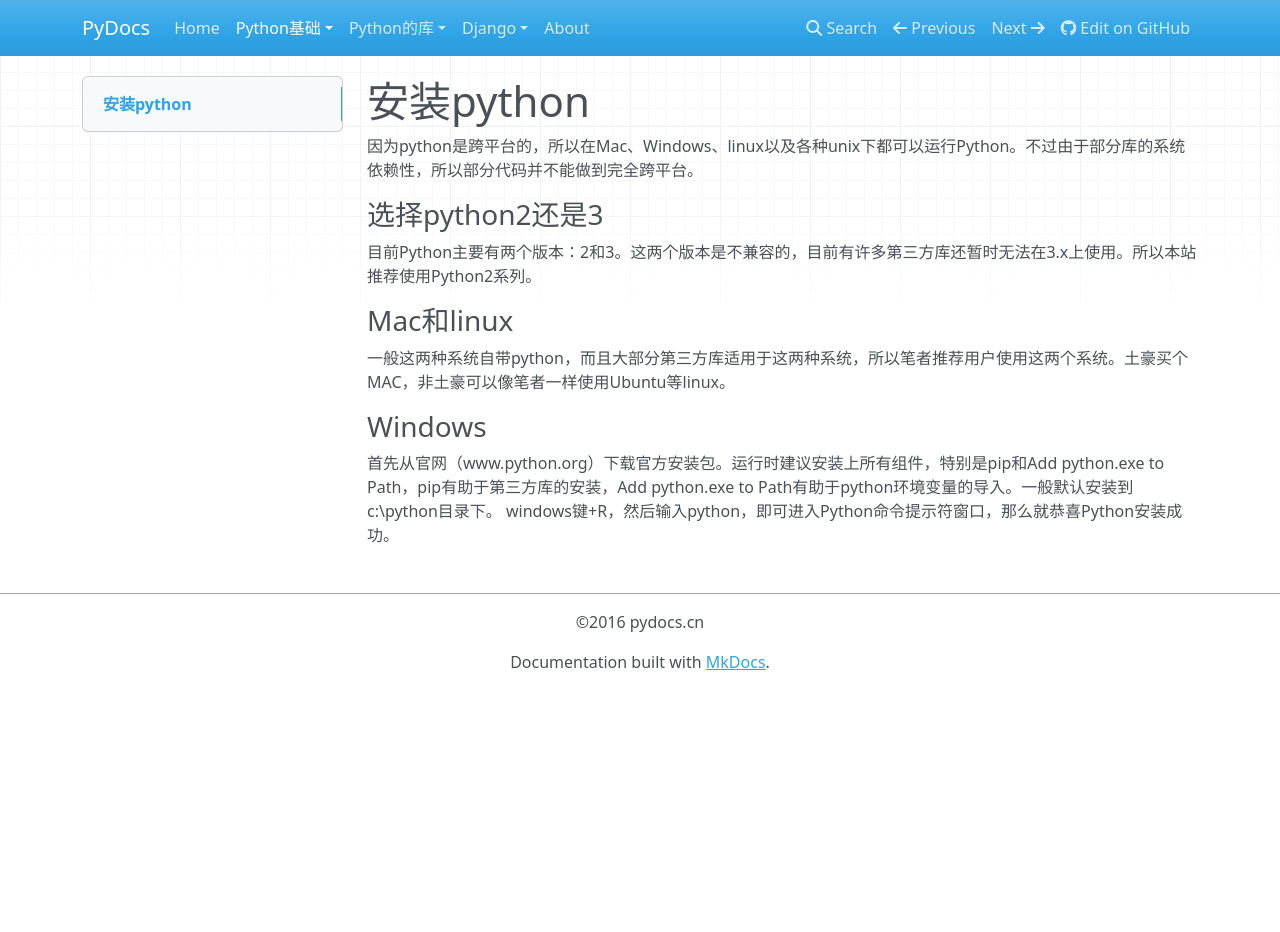
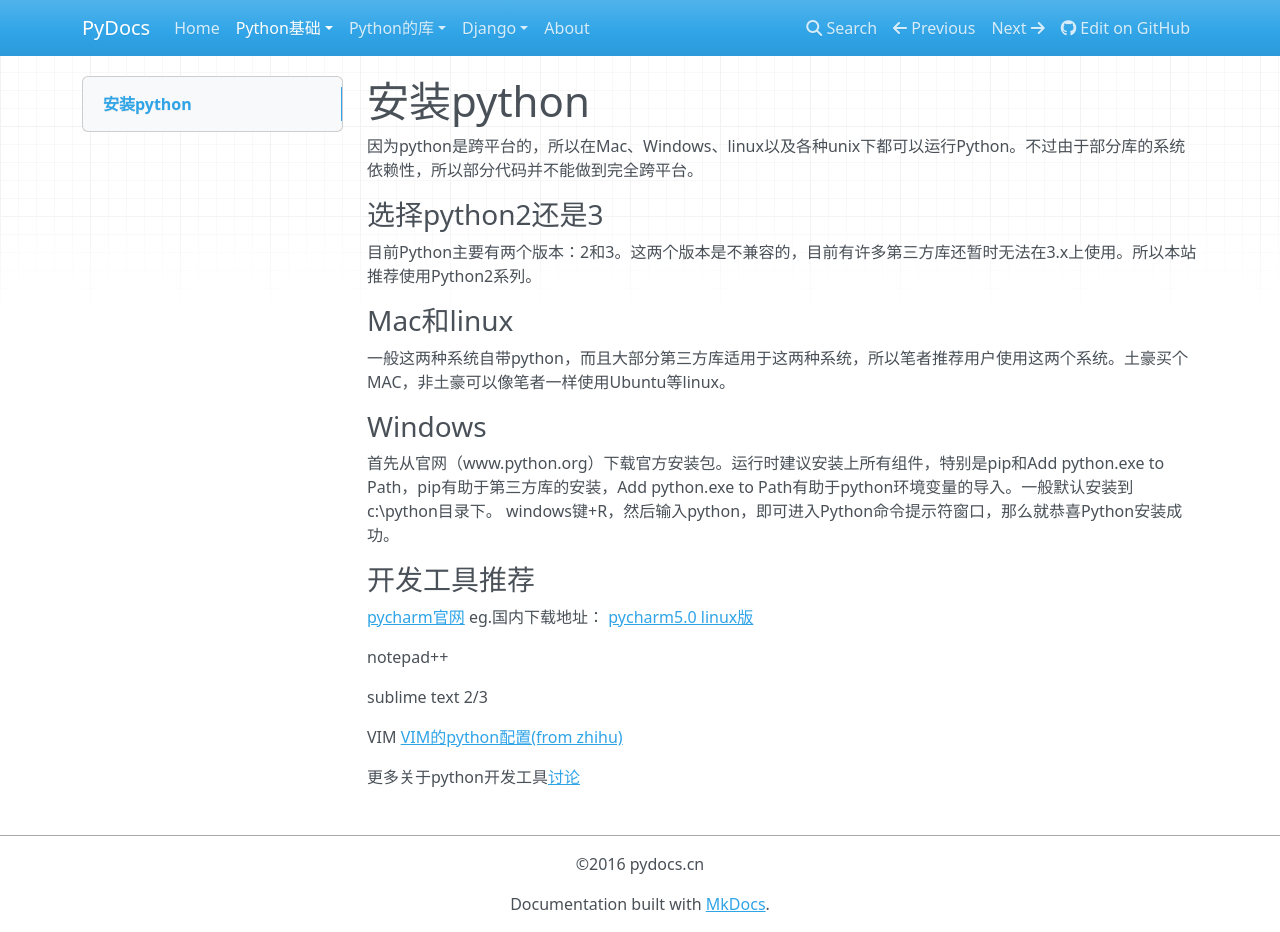
Before and after one commit to pierre94/PyDocs, an MkDocs documentation site: the page built from docs/Tutorial/install.md, in a window 1280 px wide and 932 px high. Built offline with MkDocs 1.6.1, drawn with Linux system fonts in a browser that asks for light colours; nearby versions of some CDN libraries; old or Windows-style settings are respelled for this version of MkDocs.

Commit message:
add sth to install.md

```diff
--- a/docs/Tutorial/install.md
+++ b/docs/Tutorial/install.md
@@ -11,3 +11,15 @@
 ### Windows
 首先从官网（www.python.org）下载官方安装包。运行时建议安装上所有组件，特别是pip和Add python.exe to Path，pip有助于第三方库的安装，Add python.exe to Path有助于python环境变量的导入。一般默认安装到c:\python目录下。
 windows键+R，然后输入python，即可进入Python命令提示符窗口，那么就恭喜Python安装成功。
+
+### 开发工具推荐
+[pycharm官网](https://www.baidu.com/link?url=k58lwnIi7qNWKFkoeOSyUYXZGASrZEO3gGF3H-5NzwUMEqzN2rwCL6X_rGRYI9PSW5LAV9JWmFiMulaG1opR6_&wd=&eqid=a59e18c80012a5b90000000656f55830) eg.国内下载地址：
+[pycharm5.0 linux版](http://shishusaiwaitest.qiniudn.com/python/pycharm/pycharm-community-5.0.3.tar.gz)
+
+notepad++
+
+sublime text 2/3
+
+VIM [VIM的python配置(from zhihu)](https://www.zhihu.com/question/19655689)
+
+更多关于python开发工具[讨论](https://www.zhihu.com/question/35510346)
```
Also changed, not shown: docs/index.md (+2 -0 lines).
